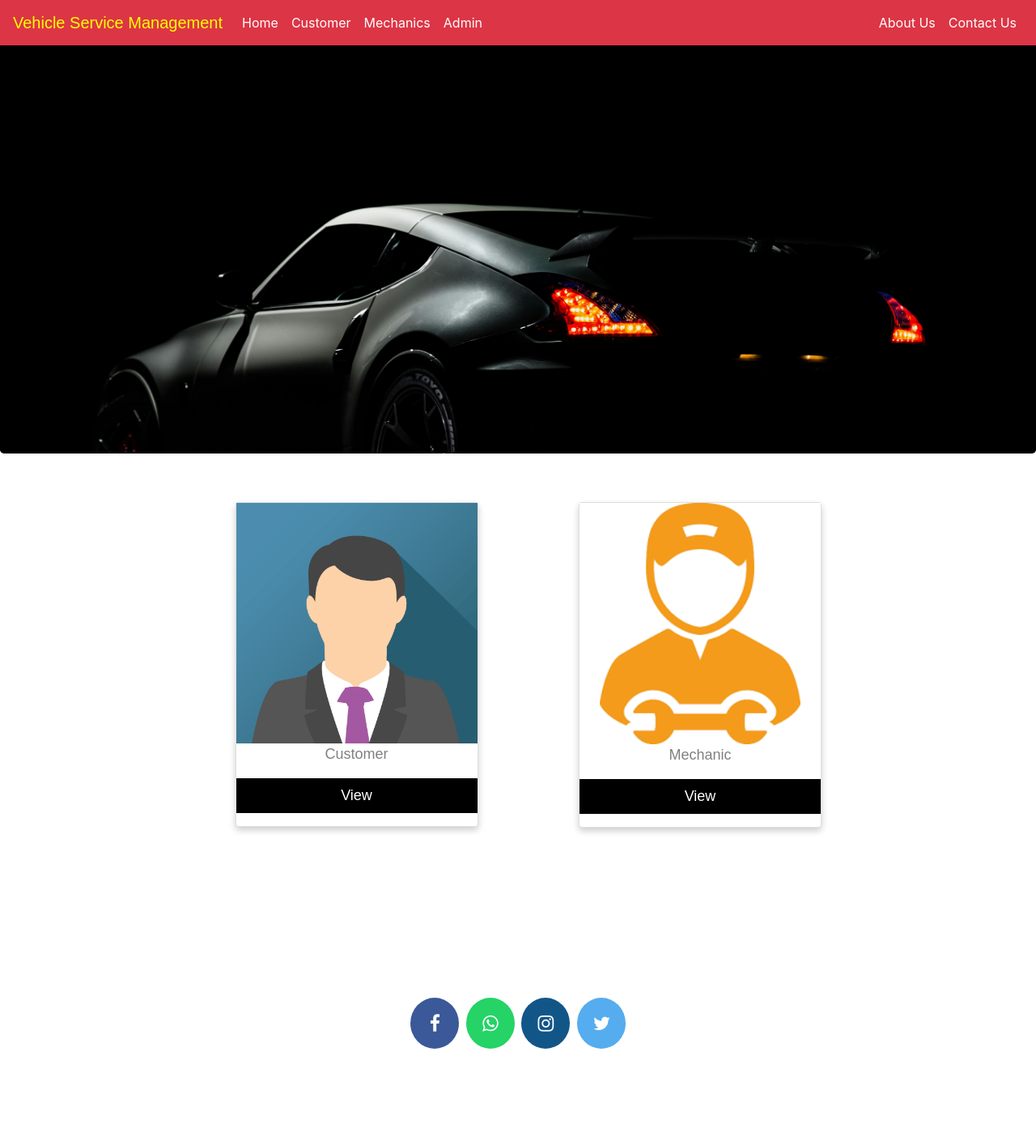
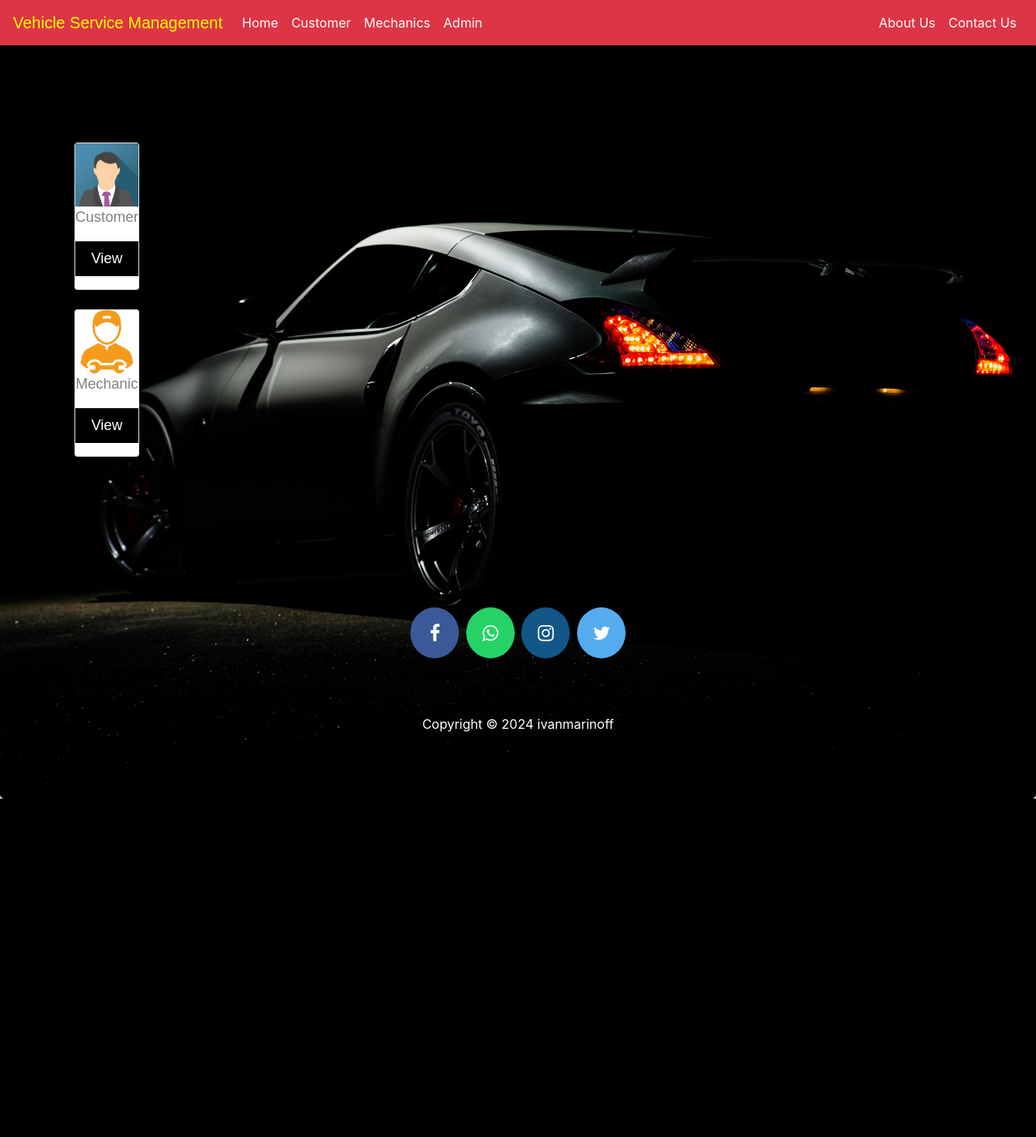
Before and after one commit to ivanmarinoff/service_website, a Django app: page / in a window 1280 px wide. Shown: the whole page at 81% size. After the commit the page ends 986 px from the top, so only its background shows below. Run offline with Django 3.2, Linux system fonts and the light colour scheme; some libraries are stand-ins or nearby versions.

Commit message:
Updated home page view

```diff
--- a/templates/vehicle/customer_mechanic_cards.html
+++ b/templates/vehicle/customer_mechanic_cards.html
@@ -3,7 +3,7 @@
 <html>
 
 <head>
-  <link rel="stylesheet" href="https://cdnjs.cloudflare.com/ajax/libs/font-awesome/4.7.0/css/font-awesome.min.css">
+{#  <link rel="stylesheet" href="https://cdnjs.cloudflare.com/ajax/libs/font-awesome/4.7.0/css/font-awesome.min.css">#}
   <style>
     .card {
       box-shadow: 0 4px 8px 0 rgba(0, 0, 0, 0.2);
@@ -12,17 +12,7 @@
       text-align: center;
       font-family: arial;
     }
-    .jumbotron {
-      margin-top: 200px;
-      margin-bottom: 200px;
-      background-image: url('{% static "images/car_pic.jpg" %}');
-      background-size: cover;
-      background-repeat: no-repeat;
-    }
 
-    .jumbotron h1 {
-      text-align: center;
-    }
 
     .title {
       color: grey;
@@ -49,9 +39,9 @@
 
     .grid-container {
       display: grid;
-      grid-template-columns: auto auto auto;
+      grid-template-columns: min-content;
       padding: 60px;
-      margin-left:150px;
+      margin-left:0px;
     }
 
     a:link {
@@ -79,7 +69,7 @@
       </div>
 
     </div>
-
+      <br>
     <div class="grid-item">
       <div class="card">
         <img src="{% static "images/mechanic.png" %}" alt="John" style="width:100%">
--- a/templates/vehicle/footer.html
+++ b/templates/vehicle/footer.html
@@ -12,9 +12,10 @@
    Social section
 -----------------------------------------*/
     footer {
+        display: inherit;
       {#padding: 0px 0px 0px 0px;#}
-      background-color: transparent;
-      margin: 0px;
+      {#background-color: transparent;#}
+      {#margin: 0px;#}
     }
 
     .fa {
--- a/templates/vehicle/index.html
+++ b/templates/vehicle/index.html
@@ -24,8 +24,11 @@
   {% include "vehicle/navbar.html" %}
   <br><br>
 
-  <div class="jumbotron" style="margin-bottom: 0px;margin-top: 0px;">
-    <br><br><br><br><br><br><br><br><br><br><br><br><br><br><br><br>
+  <div class="jumbotron" style="margin-bottom: -200px;margin-top: 4px;">
+      <div class="mask" style="background-color: rgba(0, 0, 0, 0.6);">
+{#<br><br><br><br><br><br><br><br><br>#}
+{#<br><br><br><br><br><br><br><br><br>#}
+{#<br><br><br><br><br><br><br><br><br><br>#}
   </div>
 
 
@@ -43,8 +46,8 @@
 {#  <br><br>#}
 
   {% include "vehicle/customer_mechanic_cards.html" %}
-<br><br><br><br><br>
-  {% include "vehicle/footer.html" %}
+<br><br><br><br>
+ {% include "vehicle/footer.html" %}
 </body>
 
 </html>
```
